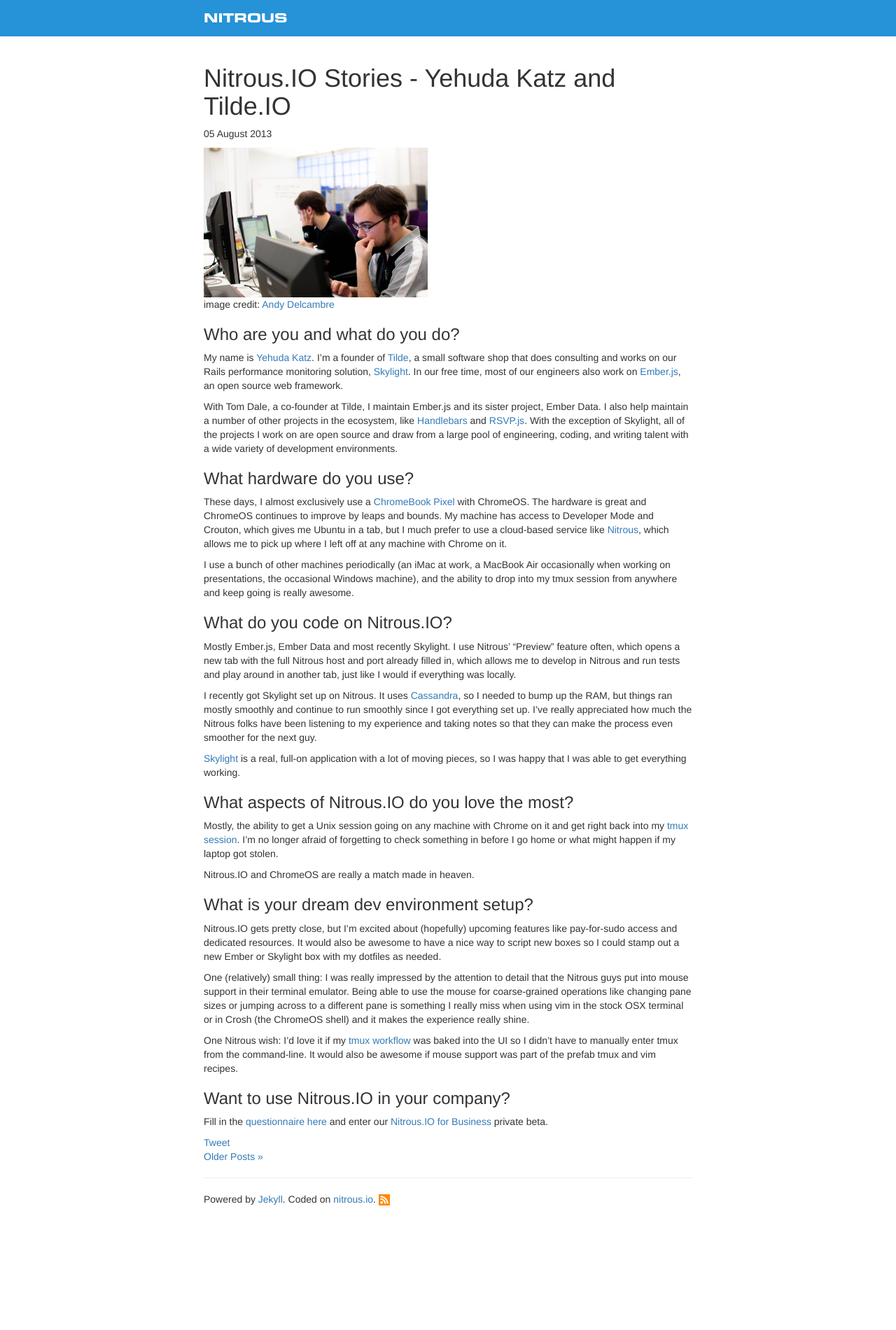
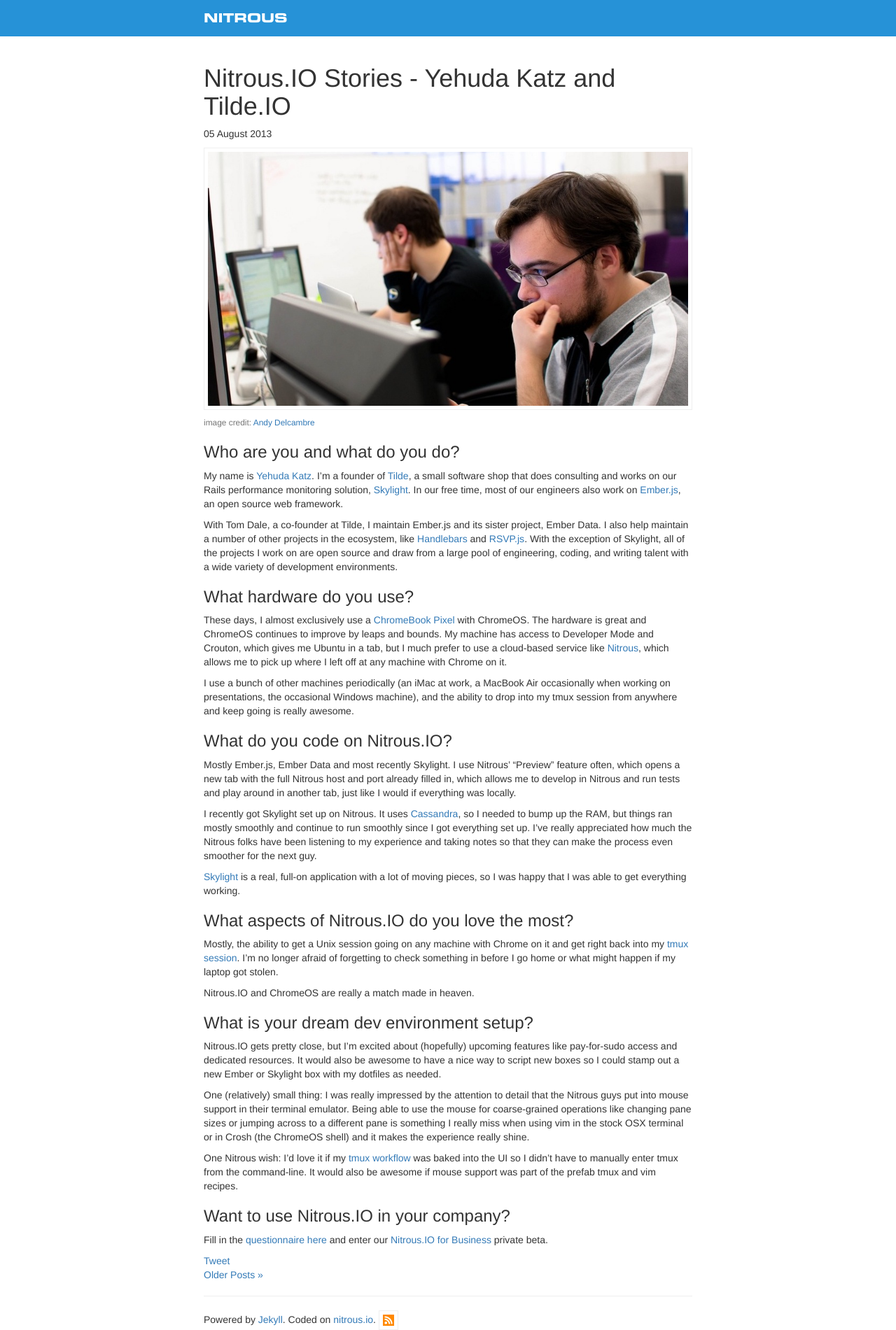
Before and after one commit to koheishingai/blog, a Jekyll site: the page built from _posts/2013-08-05-nitrous-stories-i-yehuda-katz-tilde-nitrousio.md, in a window 1280 px wide. Shown: the whole page at 70% size. Built offline with Jekyll 4.4.1, drawn with Linux system fonts in a browser that asks for light colours; nearby versions of some CDN libraries; library files that are not in the unit come from our copies; Markdown is read by kramdown in place of the engine named in the settings; comment, search, counter and statistics services are not loaded; before the commit the page ends 1724 px from its top, so only the background shows below that.

Commit message:
making images consistent

```diff
--- a/_posts/2013-08-05-nitrous-stories-i-yehuda-katz-tilde-nitrousio.md
+++ b/_posts/2013-08-05-nitrous-stories-i-yehuda-katz-tilde-nitrousio.md
@@ -3,10 +3,10 @@
 title: Nitrous.IO Stories - Yehuda Katz and Tilde.IO
 ---
 
-<div class="heroshot">
-  <img src="/images/katz.jpg" width="320" alt="yehuda katz and carl lerche" />
-  <p>image credit: <a target="_blank" href="http://www.flickr.com/photos/adelcambre/4120661510/">Andy Delcambre</a></p>
-</div>
+<img src="/images/katz.jpg" alt="yehuda katz and carl lerche" />
+<p class="small text-muted">
+  image credit: <a target="_blank" href="http://www.flickr.com/photos/adelcambre/4120661510/">Andy Delcambre</a>
+</p>
 
 ### Who are you and what do you do?
 
--- a/css/action.css
+++ b/css/action.css
@@ -5,6 +5,13 @@
 
 .container {
   max-width: 728px;
+}
+
+img {
+  max-width: 100%;
+  height: auto;
+  padding: 5px;
+  border: 1px solid #efefef;
 }
 
 .navbar {
@@ -67,3 +74,7 @@
 .nav-collapse.navbar-responsive-collapse.in .navbar-nav > li.signup > a.btn.btn-success {
   margin-bottom: 8px;
 }
+
+h1.post-title {
+  font-size: 32px;
+}
```
Also changed, not shown: _posts/2013-05-10-nitrous-io-at-meteor-devshop-3.md (+1 -1 lines), _posts/2013-07-09-nitrous-for-mac.md (+1 -1 lines), images/google-glass-collective.jpg, images/katz.jpg.
